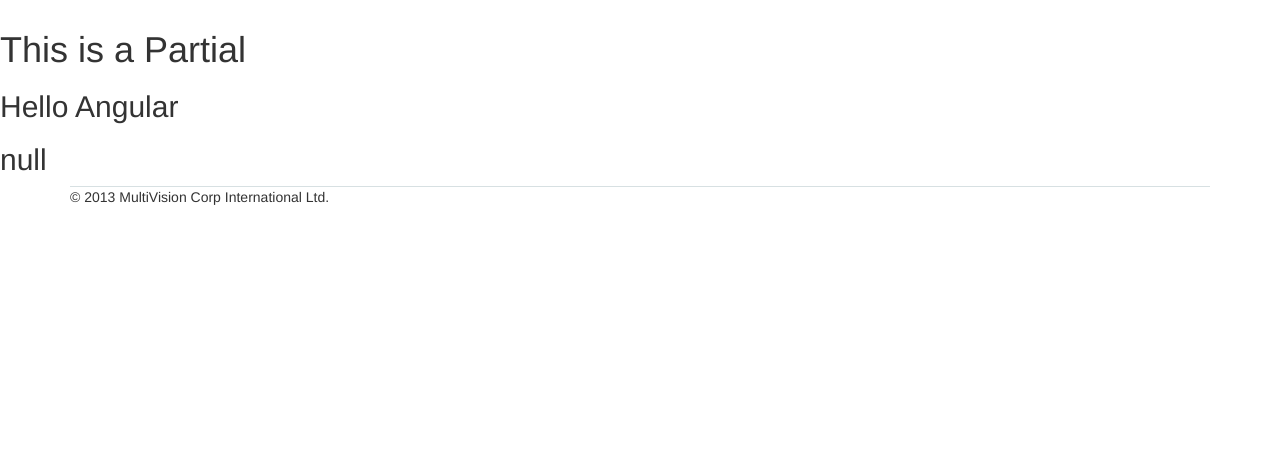
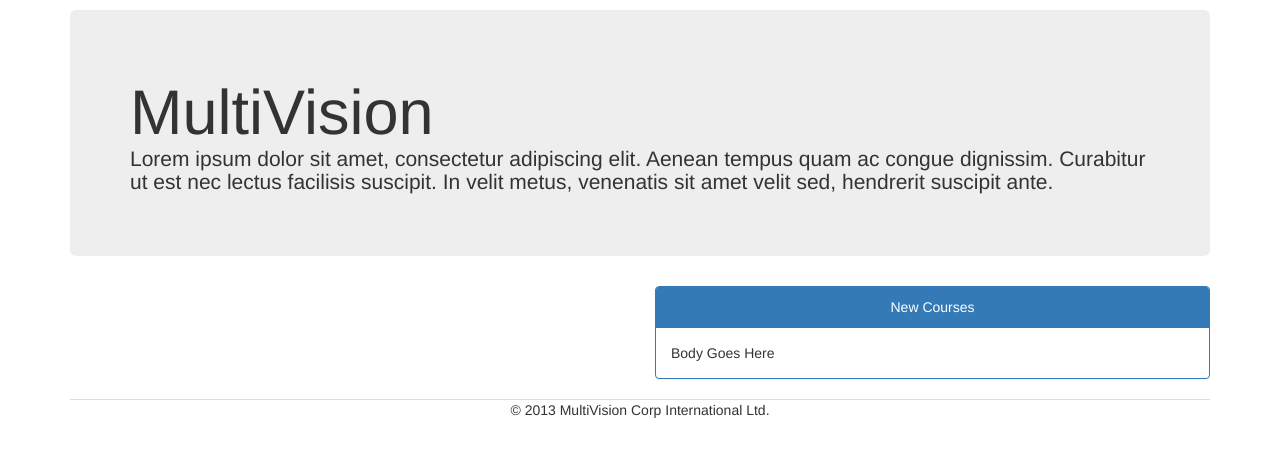
Before and after one commit to wojjas/multivision, a Node server app: page / in a window 1280 px wide. Shown: the part 51-508 px from the top of the page. Run offline with Node 20, Linux system fonts and the light colour scheme; some libraries are stand-ins or nearby versions.

Commit message:
Creating the Main Page Content, compleated

```diff
--- a/server.js
+++ b/server.js
@@ -42,22 +42,23 @@ db.on('error', console.error.bind(console, 'connection error...'));
 db.once('open', function callback(){
     console.log('db opened');
 });
+//Uncommented since not used anymore:
 //get data from db:
-var messageSchema = mongoose.Schema({message: String});
-var Messages = mongoose.model('Messages', messageSchema);
-var mongoMessage = "null";
-Messages.findOne().exec(function (err, messageDoc) {
-    if(err){
-        console.error("DB read error: ", err);
-        mongoMessage = "Error";
-    }
-    else if(!messageDoc){
-        console.error("Collection/document not found in DB");
-    }
-    else{
-        mongoMessage = messageDoc.message === "" ? "[Empty field]" : messageDoc.message;
-    }
-})
+//var messageSchema = mongoose.Schema({message: String});
+//var Messages = mongoose.model('Messages', messageSchema);
+//var mongoMessage = "null";
+//Messages.findOne().exec(function (err, messageDoc) {
+//    if(err){
+//        console.error("DB read error: ", err);
+//        mongoMessage = "Error";
+//    }
+//    else if(!messageDoc){
+//        console.error("Collection/document not found in DB");
+//    }
+//    else{
+//        mongoMessage = messageDoc.message === "" ? "[Empty field]" : messageDoc.message;
+//    }
+//})
 
 
 app.get('/partials/:partialPath', function (req, res) {
@@ -66,9 +67,10 @@ app.get('/partials/:partialPath', function (req, res) {
 
 //Redirects to index and lets the client-side-routing route depending on what's appended to index
 app.get('*', function (req, res) {
-    res.render('index', {
-        mongoMessage: mongoMessage
-    });
+//    res.render('index', {
+//        mongoMessage: mongoMessage
+//    });
+    res.render('index');
 });
 
 var port = process.env.PORT || 3030;
--- a/server/views/index.html
+++ b/server/views/index.html
@@ -1 +1 @@
-<!DOCTYPE html><html><head><title>MultiVision</title><base base href="/"><link href="/favicon.ico" rel="shortcut icon" type="image/x-icon"><link rel="stylesheet" href="/vendor/bootstrap/dist/css/bootstrap.css"><link rel="stylesheet" href="/vendor/toastr/toastr.css"><link rel="stylesheet" href="/css/site.css"></head><body ng-app="app"><div class="navbar navbar-inverse navbar-fixed-top"><div class="container"><div class="navbar-header"><a href="/" class="navbar-brand">MultiVision<h6>-Extreme Tech Training</h6></a></div><div class="navbar-collapse collapse"><ul class="nav navbar-nav"><li><a href="/">Home</a></li></ul></div></div></div><section class="content"><div ng-view></div></section><h2></h2><footer class="container next-center"><p>&copy; 2013 MultiVision Corp International Ltd.</p></footer><script type="text/javascript" src="/vendor/jquery/dist/jquery.js"></script><script type="text/javascript" src="/vendor/angular/angular.js"></script><script type="text/javascript" src="/vendor/angular-resource/angular-resource.js"></script><script type="text/javascript" src="/vendor/angular-route/angular-route.js"></script><script type="text/javascript" src="/app/app.js"></script></body></html>
+<!DOCTYPE html><html><head><title>MultiVision</title><base base href="/"><link href="/favicon.ico" rel="shortcut icon" type="image/x-icon"><link rel="stylesheet" href="/vendor/bootstrap/dist/css/bootstrap.css"><link rel="stylesheet" href="/vendor/toastr/toastr.css"><link rel="stylesheet" href="/css/site.css"></head><body ng-app="app"><header class="navbar navbar-inverse navbar-fixed-top"><div class="container"><div class="navbar-header"><a href="/" class="navbar-brand">MultiVision<h6>-Extreme Tech Training</h6></a></div><div class="navbar-collapse collapse"><ul class="nav navbar-nav"><li><a href="/">Home</a></li></ul></div></div></header><section class="content"><div ng-view></div></section><footer class="container text-center"><p>&copy; 2013 MultiVision Corp International Ltd.</p></footer><script type="text/javascript" src="/vendor/jquery/dist/jquery.js"></script><script type="text/javascript" src="/vendor/angular/angular.js"></script><script type="text/javascript" src="/vendor/angular-resource/angular-resource.js"></script><script type="text/javascript" src="/vendor/angular-route/angular-route.js"></script><script type="text/javascript" src="/app/app.js"></script></body></html>
--- a/server/views/index.jade
+++ b/server/views/index.jade
@@ -1,7 +1,7 @@
 extends ../includes/layout
 
 block main-content
-    .navbar.navbar-inverse.navbar-fixed-top
+    header.navbar.navbar-inverse.navbar-fixed-top
         .container
             .navbar-header
                 a.navbar-brand(href="/") MultiVision
@@ -13,7 +13,6 @@ block main-content
 
     section.content
         div(ng-view)
-    h2= mongoMessage
 
-    footer.container.next-center
+    footer.container.text-center
         p &copy; 2013 MultiVision Corp International Ltd.
--- /dev/null
+++ b/server/views/partials/featured-courses2.html
@@ -0,0 +1 @@
+<div class="panel panel-primary"><div class="panel-heading text-center">Featured Courses</div><div class="panel-body">Body Goes Here</div></div>
--- /dev/null
+++ b/server/views/partials/featured-courses2.jade
@@ -0,0 +1,3 @@
+.panel.panel-primary
+    .panel-heading.text-center Featured Courses
+    .panel-body Body Goes Here
--- a/server/views/partials/main.html
+++ b/server/views/partials/main.html
@@ -1 +1 @@
-<h1>This is a Partial</h1><h2>{{myVar}}</h2>
+<div class="container"><div class="jumbotron"><h1>MultiVision<p>Lorem ipsum dolor sit amet, consectetur adipiscing elit. Aenean tempus quam ac congue dignissim. Curabitur ut est nec lectus facilisis suscipit. In velit metus, venenatis sit amet velit sed, hendrerit suscipit ante.</p></h1></div><div class="row"><div class="col-md-6"><div ng-include="'/partials/featured2-courses'"></div></div><div class="col-md-6"><div ng-include="'/partials/new-courses'"></div></div></div></div>
--- a/server/views/partials/main.jade
+++ b/server/views/partials/main.jade
@@ -1,2 +1,10 @@
-h1 This is a Partial
-h2 {{myVar}}
+.container
+    .jumbotron
+        h1 MultiVision
+            p Lorem ipsum dolor sit amet, consectetur adipiscing elit. Aenean tempus quam ac congue dignissim. Curabitur ut est nec lectus facilisis suscipit. In velit metus, venenatis sit amet velit sed, hendrerit suscipit ante.
+
+    .row
+        .col-md-6
+            div(ng-include="'/partials/featured2-courses'")
+        .col-md-6
+            div(ng-include="'/partials/new-courses'")
--- /dev/null
+++ b/server/views/partials/new-courses.html
@@ -0,0 +1,4 @@
+<div class="panel panel-primary">
+    <div class="panel-heading text-center">New Courses</div>
+    <div class="panel-body">Body Goes Here</div>
+</div>
--- /dev/null
+++ b/server/views/partials/new-courses.jade
@@ -0,0 +1,3 @@
+.panel.panel-primary
+    .panel-heading.text-center New Courses
+    .panel-body Body Goes Here
```
